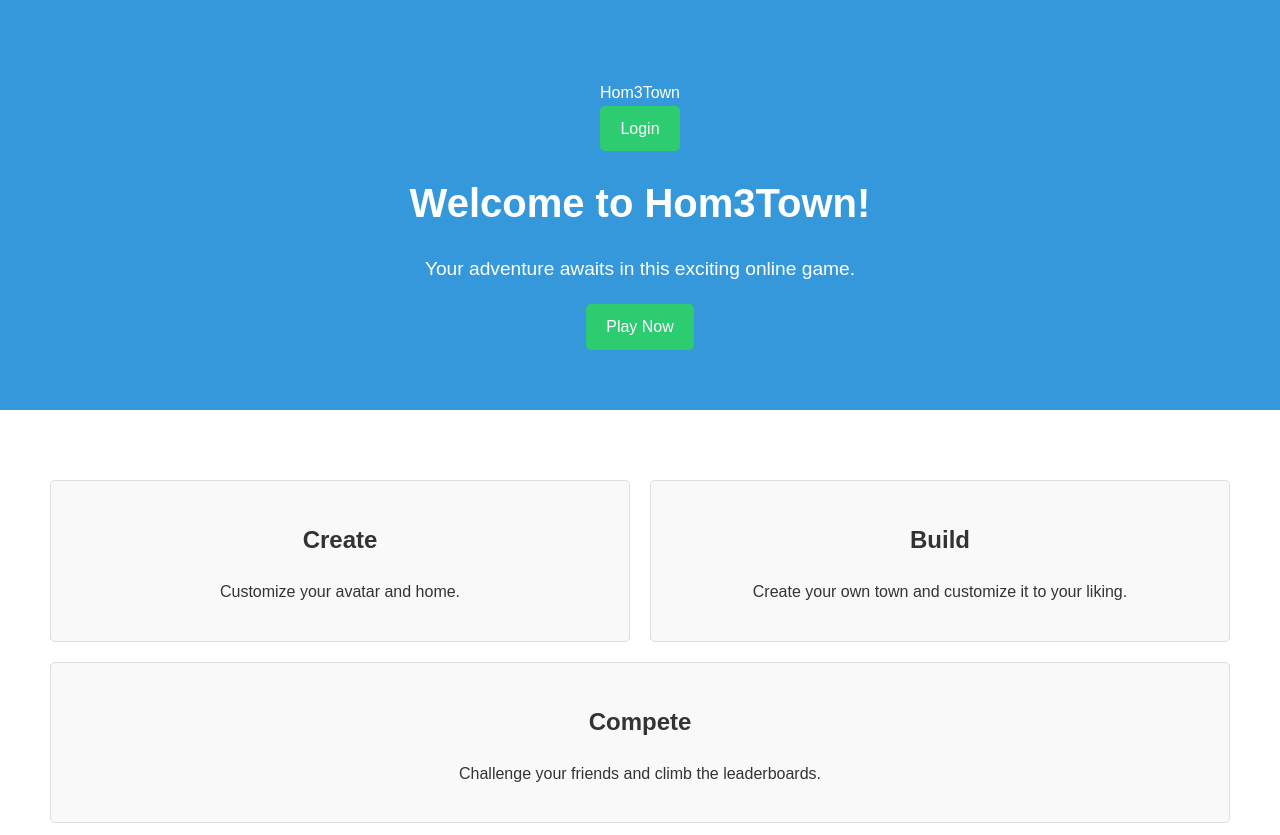
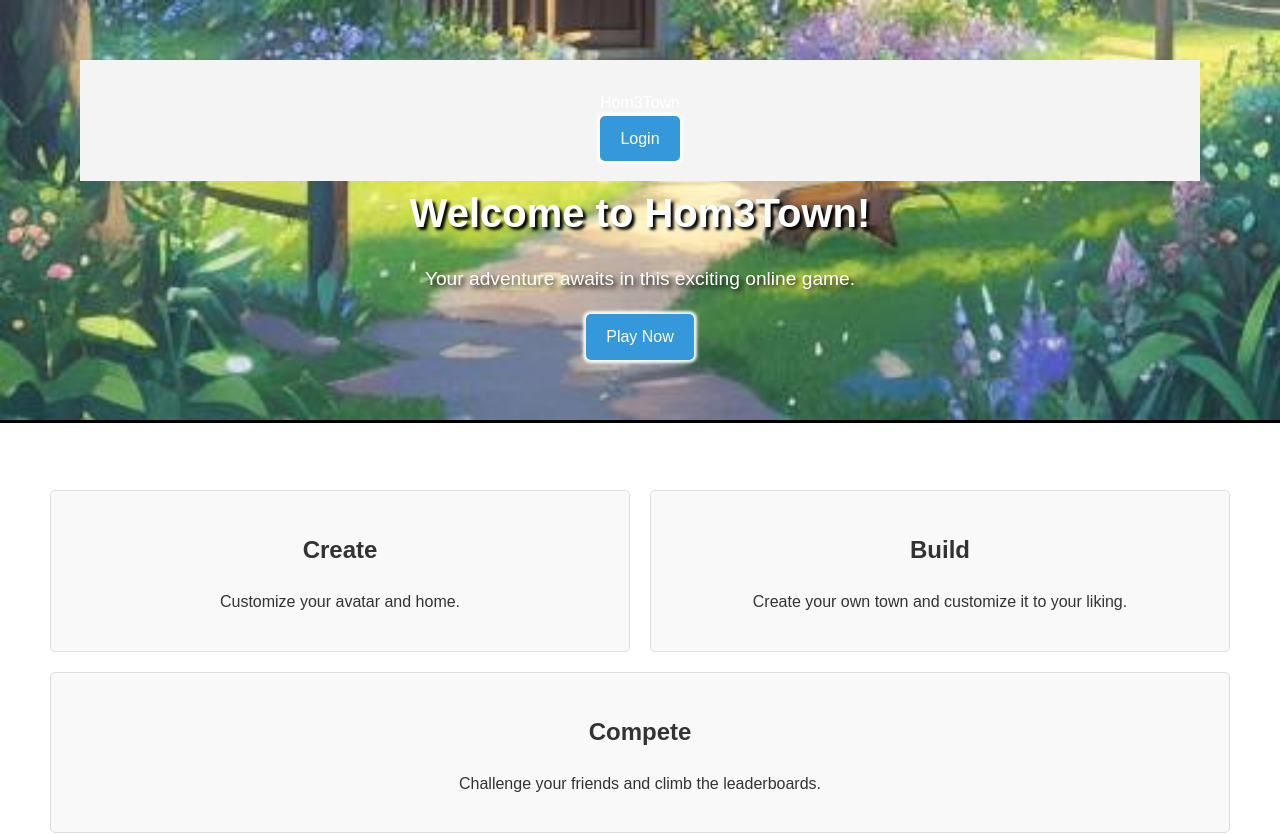
Before and after one commit to TalonDragon000/Hom3Town, a website: page client/index.html in a window 1280 px wide. Shown: the top 835 px of the page. Drawn offline with Linux system fonts and the light colour scheme.

Commit message:
Update styles.css
updated with more visual elements

```diff
--- a/client/src/styles.css
+++ b/client/src/styles.css
@@ -2,20 +2,26 @@
 
 /* CSS Variables for easy theming */
 :root {
-    --primary-color: #3498db; /* Blue */
-    --secondary-color: #2ecc71; /* Green */
-    --text-color: #333; /* Dark text */
+    --primary-color: #4ecca6;
+    --secondary-color: #eca15a;
+    --third-color: #3498db;
+    --text-color: #333;
     --background-color: #f4f4f4; /* Light background */
     --font-family: 'Arial', sans-serif;
 }
 
-/* Global Styles */
-body {
-    margin: 0;
-    font-family: var(--font-family);
+.navbar {
     background-color: var(--background-color);
+    justify-content: center;
+    margin: auto;
+    padding-top: 10px;
+    padding-inline: 10px;
+    max-width: 1100px;
+}
+
+navbar a {
     color: var(--text-color);
-    line-height: 1.6;
+    font-weight: 100;
 }
 
 /* Container for content */
@@ -25,35 +31,57 @@ body {
     padding: 20px;
 }
 
+ul {
+    list-style-type: none;
+    margin: 0;
+    padding: 0;
+    overflow: hidden;
+    background-color: var(--background-color);
+}
+
+li {
+    display: inline;
+    float: left;
+}
+
 /* Header Styles */
 header {
-    background: var(--primary-color);
-    color: white;
+    background-image: url("https://github.com/TalonDragon000/Hom3Town/blob/main/client/cozy-cottage.jpg?raw=true");
+    background-repeat: no-repeat;
+    background-position: bottom center;
+    background-size: cover;
+    background-color: var(--secondary-color);
     padding: 60px 0;
     text-align: center;
+    color: #fff;
+    outline-style: outset;
+    outline-color: var(--text-color);
 }
 
 header h1 {
     margin: 0;
     font-size: 2.5em;
+    text-shadow: 3px 3px 3px #000;
 }
 
 header p {
     font-size: 1.2em;
+    text-shadow: 3px 3px 5px #000;
 }
 
 .btn {
     display: inline-block;
     padding: 10px 20px;
-    background: var(--secondary-color);
-    color: white;
+    background: var(--third-color);
+    color: #fff;
     text-decoration: none;
     border-radius: 5px;
     transition: background 0.3s;
+    box-shadow: 0px 0px 3px 3px #ffffffee;
 }
 
 .btn:hover {
-    background: #27ae60; /* Darker green on hover */
+    background: var(--secondary-color);
 }
 
 /* Features Section */
@@ -80,7 +108,23 @@ header p {
 }
 
 .feature:hover {
-    transform: scale(1.05);
+    transform: scale(1.02);
+    box-shadow:
+        1px 1px 5px 1px var(--primary-color),   /* Bottom right corner */
+        -0px 0px 0px 0px #ffffff, /* Bottom left corner */
+        0px -0px 0px 0px #ffffff,  /* Top right corner */
+        -1px -1px 5px 1px var(--third-color);   /* Top left corner */
+    border-radius: 5px;
+}
+
+
+/* Global Styles */
+body {
+    margin: 0;
+    font-family: var(--font-family);
+    background-color: var(--background-color);
+    color: var(--text-color);
+    line-height: 1.6;
 }
 
 /* Footer Styles */
```
